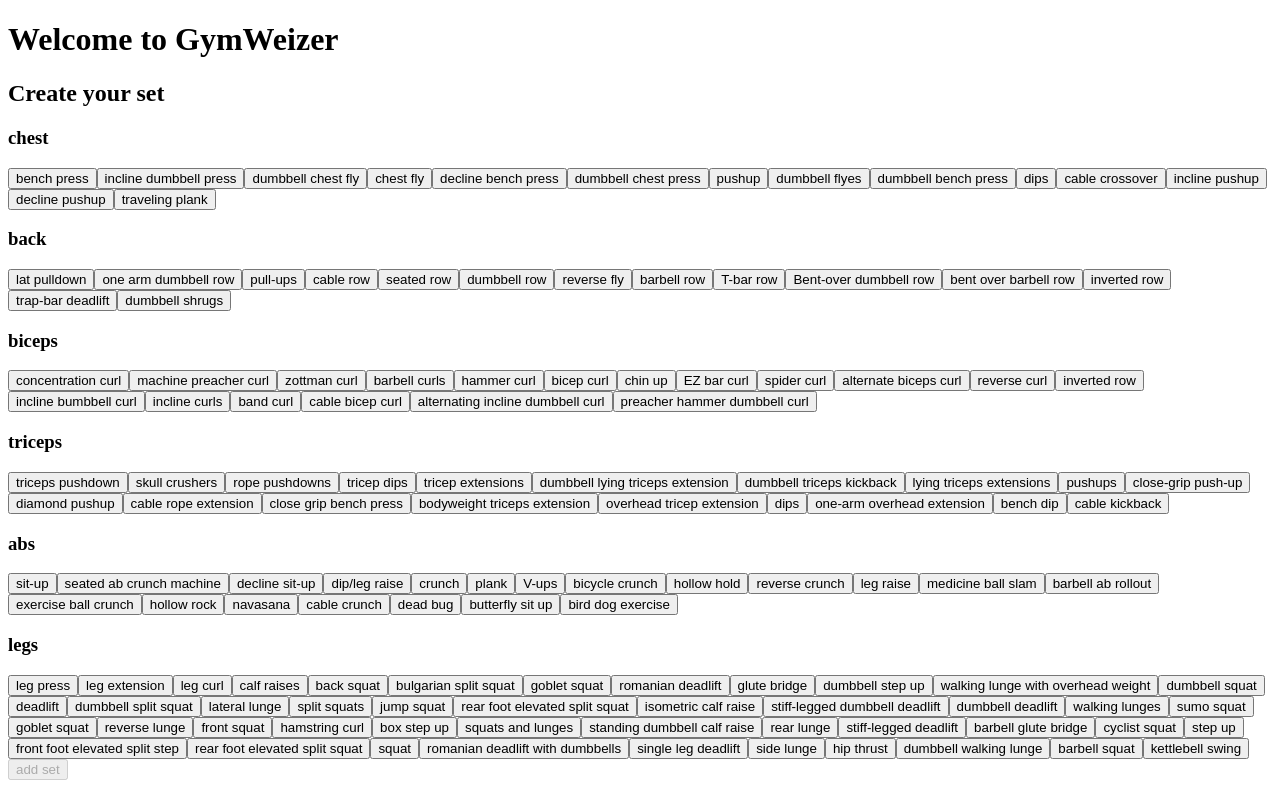
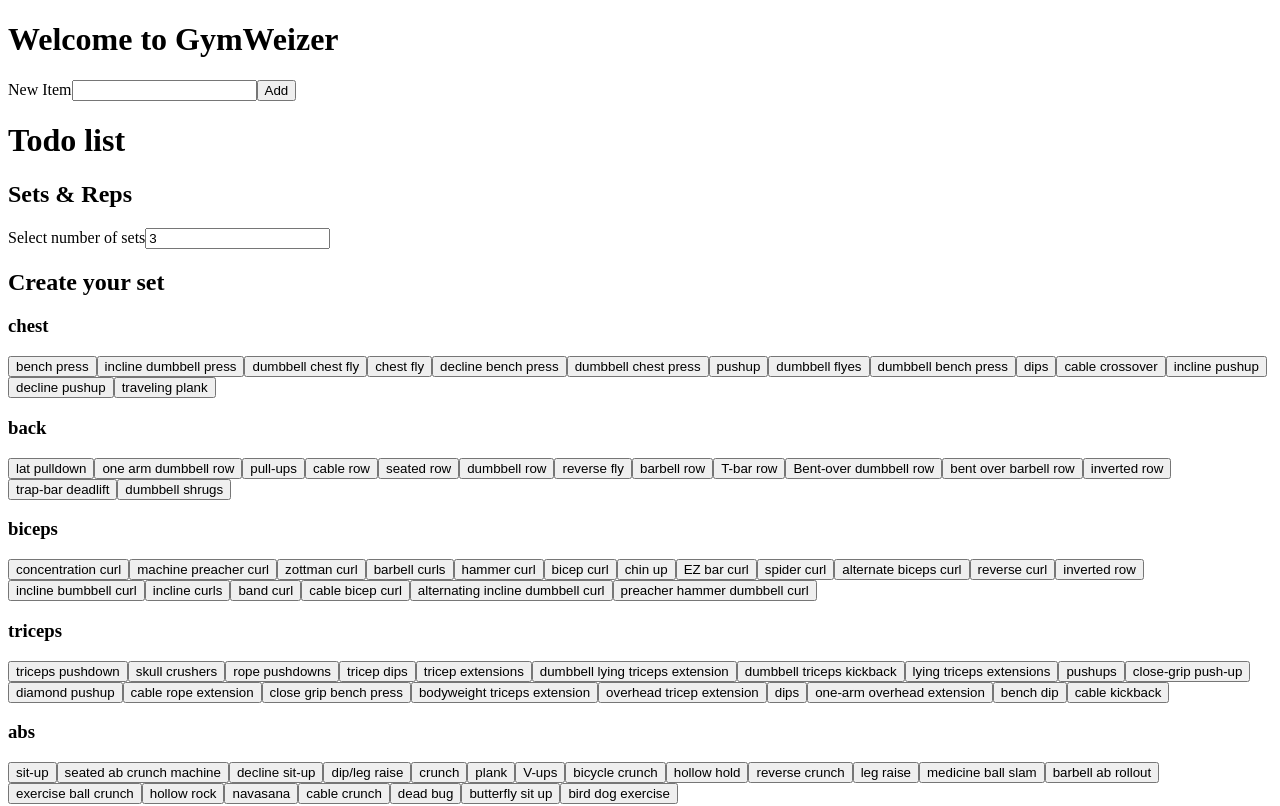
Before and after one commit to luizfiorentino/gymweizer, a Next.js app: page / in a window 1280 px wide. Shown: the top 806 px of the page. Built offline with nearby package versions, Linux system fonts and the light colour scheme.

Commit message:
added reusable components (todo list)

```diff
--- /dev/null
+++ b/NewTodoForm.jsx
@@ -0,0 +1,27 @@
+import { useState } from "react";
+
+export function NewTodoForm({ onSubmit }) {
+  const [newItem, setNewItem] = useState("");
+  function handleSubmit(e) {
+    e.preventDefault();
+
+    if (newItem === "") {
+      return;
+    }
+    onSubmit(newItem);
+
+    setNewItem("");
+  }
+  return (
+    <form onSubmit={handleSubmit}>
+      <label htmlFor="item">New Item</label>
+      <input
+        value={newItem}
+        onChange={(e) => setNewItem(e.target.value)}
+        type="text"
+        id="item"
+      />
+      <button>Add</button>
+    </form>
+  );
+}
--- /dev/null
+++ b/TodoItem.jsx
@@ -0,0 +1,15 @@
+export function TodoItem({ todo, toggleTodo, deleteTodo }) {
+  return (
+    <li key={todo.id}>
+      <label>
+        <input
+          type="checkbox"
+          checked={todo.completed}
+          onChange={(e) => toggleTodo(todo.id, e.target.checked)}
+        />
+        {todo.title}
+      </label>
+      <button onClick={() => deleteTodo(todo.id)}>Delete</button>
+    </li>
+  );
+}
--- /dev/null
+++ b/TodoList.jsx
@@ -0,0 +1,18 @@
+import { TodoItem } from "./TodoItem";
+
+export function TodoList({ todos, toggleTodo, deleteTodo }) {
+  return (
+    <div>
+      <h1>Todo list</h1>
+      {todos.map((todo) => {
+        return (
+          <TodoItem
+            todo={todo}
+            toggleTodo={toggleTodo}
+            deleteTodo={deleteTodo}
+          />
+        );
+      })}
+    </div>
+  );
+}
--- a/pages/index.js
+++ b/pages/index.js
@@ -1,3 +1,5 @@
+import { NewTodoForm } from "@/NewTodoForm";
+import { TodoList } from "@/TodoList";
 import React, { useEffect, useState } from "react";
 
 export default function index() {
@@ -166,6 +168,10 @@
   const [pageMode, setPageMode] = useState("create");
   const [selectedExercises, setSelectedExercises] = useState(exerciseBank);
   const [buttonActive, setButtonActive] = useState(false);
+  const [setsAndReps, setSetsAndReps] = useState({ sets: 3, repetitions: 10 });
+  console.log(setsAndReps);
+
+  const [todos, setTodos] = useState([]);
 
   useEffect(() => {
     let activeMode;
@@ -205,12 +211,52 @@
     setPageMode("create");
   };
 
+  console.log(todos);
+
+  function toggleTodo(id, completed) {
+    setTodos((currentTodos) => {
+      return currentTodos.map((todo) => {
+        if (todo.id === id) {
+          return { ...todo, completed };
+        }
+        return todo;
+      });
+    });
+  }
+
+  function deleteTodo(id) {
+    setTodos((currentTodos) => {
+      return currentTodos.filter((todo) => todo.id !== id);
+    });
+  }
+
+  function addTodo(newItem) {
+    setTodos((currentTodos) => {
+      return [
+        ...currentTodos,
+        { id: crypto.randomUUID(), title: newItem, completed: false },
+      ];
+    });
+  }
+
   return (
     <div>
       <h1>Welcome to GymWeizer</h1>
+      <NewTodoForm onSubmit={addTodo} />
+      <TodoList todos={todos} toggleTodo={toggleTodo} deleteTodo={deleteTodo} />
+      <h2>Sets & Reps </h2>
+      <label htmlFor="sets">Select number of sets</label>
+      <input
+        type="number"
+        value={setsAndReps.sets}
+        onChange={(e) =>
+          setSetsAndReps({ ...setsAndReps, sets: Number(e.target.value) })
+        }
+      />
       {pageMode === "view" && (
         <div>
           <h2>This is your set</h2>
+
           {selectedExercises.length &&
             selectedExercises.map((group, index) => {
               const exercises = group.exercises.filter((item) => item.chosen);
```
